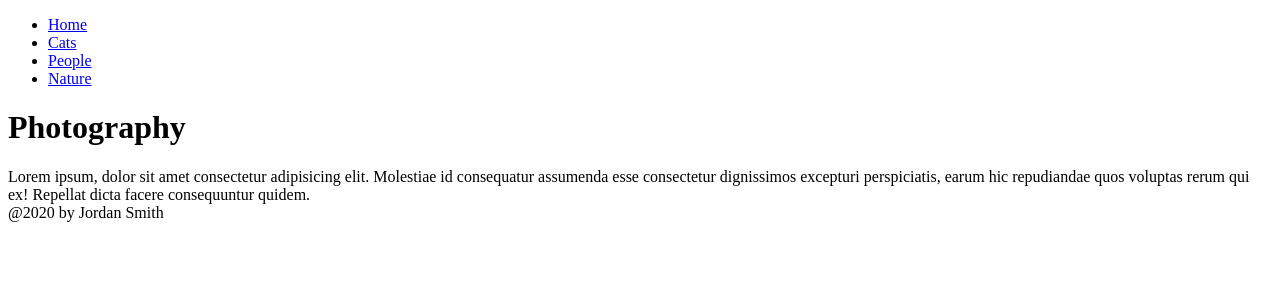
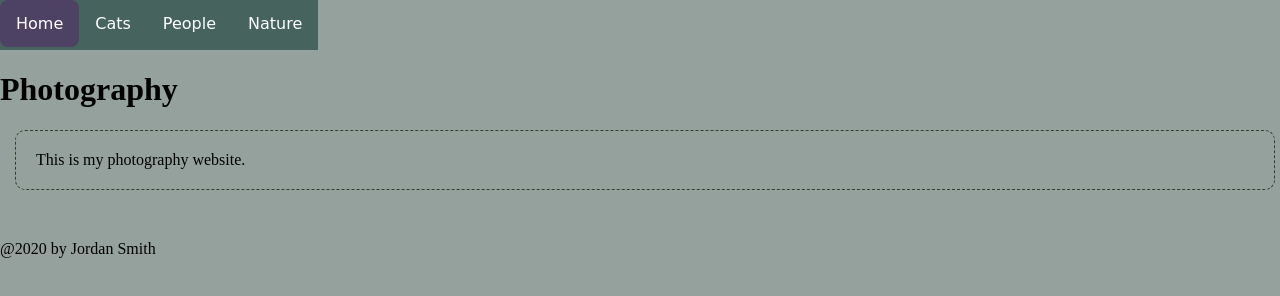
Before and after one commit to JSmith989/my-photography, a plain HTML site: page index.html in a window 1280 px wide. Drawn offline with Linux system fonts and the light colour scheme.

Commit message:
organized css and resized img

```diff
--- a/index.html
+++ b/index.html
@@ -17,7 +17,7 @@
     <h1>Photography</h1>
     <article>
         <section>
-            Lorem ipsum, dolor sit amet consectetur adipisicing elit. Molestiae id consequatur assumenda esse consectetur dignissimos excepturi perspiciatis, earum hic repudiandae quos voluptas rerum qui ex! Repellat dicta facere consequuntur quidem.
+           This is my photography website.
         </section>
     </article>
 
--- a/main.css
+++ b/main.css
@@ -0,0 +1,51 @@
+body {
+    background-color: rgb(149, 161, 157);
+    margin: 0;
+    padding: 0;
+}
+
+ul{
+    margin: 0;
+    list-style-type: none;
+    padding: 0;
+    background-color: rgb(71, 99, 94);
+    height: 50px;
+    overflow: hidden;
+}
+
+nav {
+    display: flex;
+}
+
+li {
+    float: left;
+}
+
+li a {
+    color: white;
+    padding: 14px 16px;
+    display: block;
+    text-decoration: none;
+    font-family: 'Grenze Gotisch', cursive;
+}
+
+li a:hover {
+    background-color: #4d4164;
+    border-radius: .5rem;
+}
+
+.hotdog img {
+    width: 50%;
+}
+
+section {
+    padding: 20px;
+    border: 1px dashed rgb(43, 66, 43);
+    margin: 10px 5px 50px 15px;
+    border-radius: 10px;
+    flex-wrap: wrap;
+
+}
+section: :last-of-type {
+    margin-bottom: 50px;
+}
```
